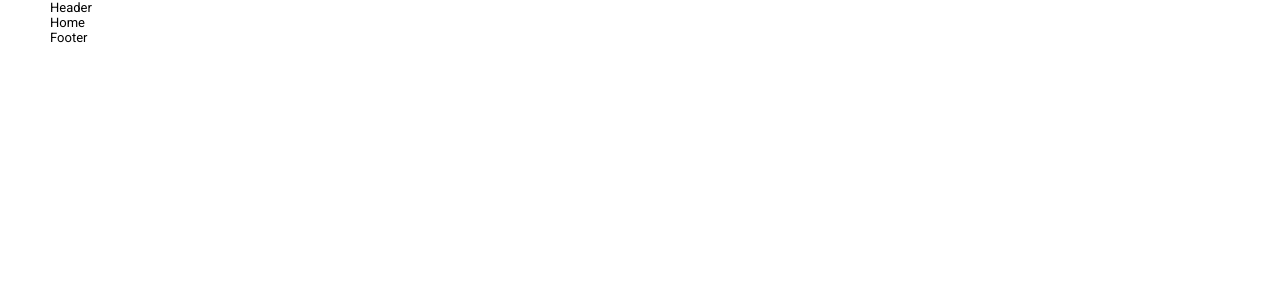
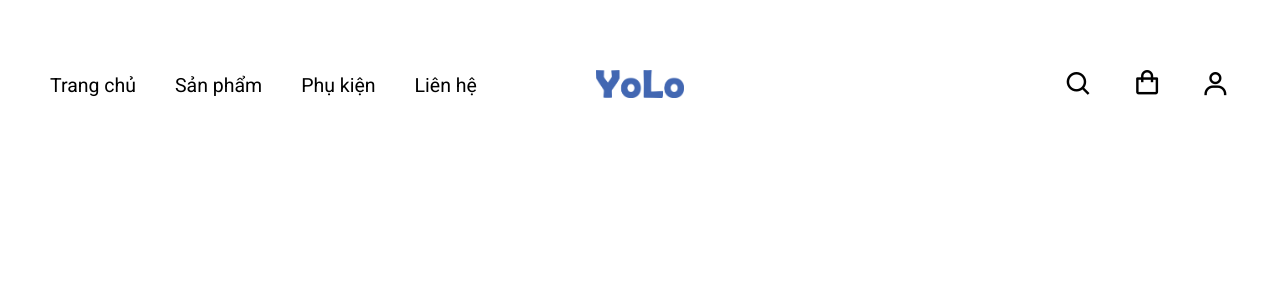
Before and after one commit to TruongDayx2/yolo-ecommerce-ui, a React (Create React App) app: page / in a window 1280 px wide. Shown: the top 300 px of the page. Built offline with nearby package versions, Linux system fonts and the light colour scheme.

Commit message:
base-header

```diff
--- a/src/App.js
+++ b/src/App.js
@@ -1,4 +1,4 @@
-import { Fragment } from 'react';
+
 import { BrowserRouter as Router, Routes, Route } from 'react-router-dom';
 
 import { publicRoutes } from './routes/Routes';
--- a/src/components/Header.jsx
+++ b/src/components/Header.jsx
@@ -1,9 +1,71 @@
-import React from 'react'
+import React from "react";
+import { Link } from "react-router-dom";
 
+import Logo from "../assets/images/Logo-2.png";
+
+const mainNav = [
+    {
+        display: "Trang chủ",
+        path: "/",
+    },
+    {
+        display: "Sản phẩm",
+        path: "/catalog",
+    },
+    {
+        display: "Phụ kiện",
+        path: "/accessories",
+    },
+    {
+        display: "Liên hệ",
+        path: "/contact",
+    },
+];
 const Header = () => {
-  return (
-    <div>Header</div>
-  )
-}
+    return (
+        <div className="header">
+            <div className="container">
+                <div className="header__logo">
+                    <Link to="./">
+                        <img src={Logo} alt="" />
+                    </Link>
+                </div>
+                <div className="header__menu">
+                    <div className="header__menu__mobile-toggle">
+                        <i className="bx bx-menu-alt-left"></i>
+                    </div>
+                    <div className="header__menu__left">
+                        <div className="header__menu__left-close">
+                            <i className="bx bx-chevron-left"></i>
+                        </div>
+                        {mainNav.map((item, index) => (
+                            <div
+                                key={index}
+                                className="header__menu__item header__menu__left__item"
+                            >
+                                <Link to={item.path}>
+                                    <span>{item.display}</span>
+                                </Link>
+                            </div>
+                        ))}
+                    </div>
+                    <div className="header__menu__right">
+                        <div className="header__menu__item header__menu__right__item">
+                            <i className="bx bx-search"></i>
+                        </div>
+                        <div className="header__menu__item header__menu__right__item">
+                            <Link to="./cart">
+                                <i className="bx bx-shopping-bag"></i>
+                            </Link>
+                        </div>
+                        <div className="header__menu__item header__menu__right__item">
+                            <i className="bx bx-user"></i>
+                        </div>
+                    </div>
+                </div>
+            </div>
+        </div>
+    );
+};
 
-export default Header
+export default Header;
--- a/src/components/Layout.jsx
+++ b/src/components/Layout.jsx
@@ -3,12 +3,14 @@ import React from "react";
 import Header from "./Header";
 import Footer from "./Footer";
 
+
+
 const Layout = ({ children }) => {
     return (
-        <div className="container">
-            <Header/>
-            {children}
-            <Footer/>
+        <div>
+            <Header />
+            <div className="container">{children}</div>
+            <Footer />
         </div>
     );
 };
--- a/src/index.js
+++ b/src/index.js
@@ -2,10 +2,13 @@ import React from 'react';
 import ReactDOM from 'react-dom/client';
 import reportWebVitals from './reportWebVitals';
 
+
+import App from './App'
+
 import './assets/boxicons-2.0.7/css/boxicons.min.css'
 import './sass/index.scss'
 
-import App from './App'
+
 
 const root = ReactDOM.createRoot(document.getElementById('root'));
 root.render(
--- /dev/null
+++ b/src/sass/components/_header.scss
@@ -0,0 +1,78 @@
+.header{
+    background-color: $main-bg;
+    position: fixed;
+    top: 0;
+    left: 0;
+    width: 100%;
+    height: $header-height;
+    z-index: 99;
+
+    .container{
+        height: 100%
+    }
+
+    &__logo{
+        @include flex(center,center);
+        position:absolute;
+        inset: 0;
+        pointer-events: none;
+
+        img {
+            height: 28px;
+        }
+    }
+
+    &__menu{
+        @include flex(center,space-between);
+        height: 100%;
+        font-size: 1.5rem;
+
+        &__mobile-toggle{
+            display: none;
+        }
+
+
+        &__item ~ &__item{
+            margin-left: 39px;
+        }
+
+        &__item:active{
+            font-weight: 600;
+            color: $main-color;
+        }
+
+        &__item:hover{
+            color: $main-color;
+        }
+
+        &__left, &__right{
+            @include flex(center,center);
+            height: 100%;
+        }
+
+        &__right{
+            font-size: 2.25rem;
+
+            &__item{
+                @include flex(center,center);
+            }
+
+            @include tablet{
+                margin-left: auto;
+            }
+
+            @include mobile{
+                font-size: 1.5rem;
+            }
+        }
+
+
+        &__left{
+            &-close{
+                display: none;
+            }
+        }
+    }
+
+
+}
--- a/src/sass/index.scss
+++ b/src/sass/index.scss
@@ -1,3 +1,5 @@
 @import "./variables";
 @import "./mixins";
 @import "./base";
+
+@import "./components/header";
```
